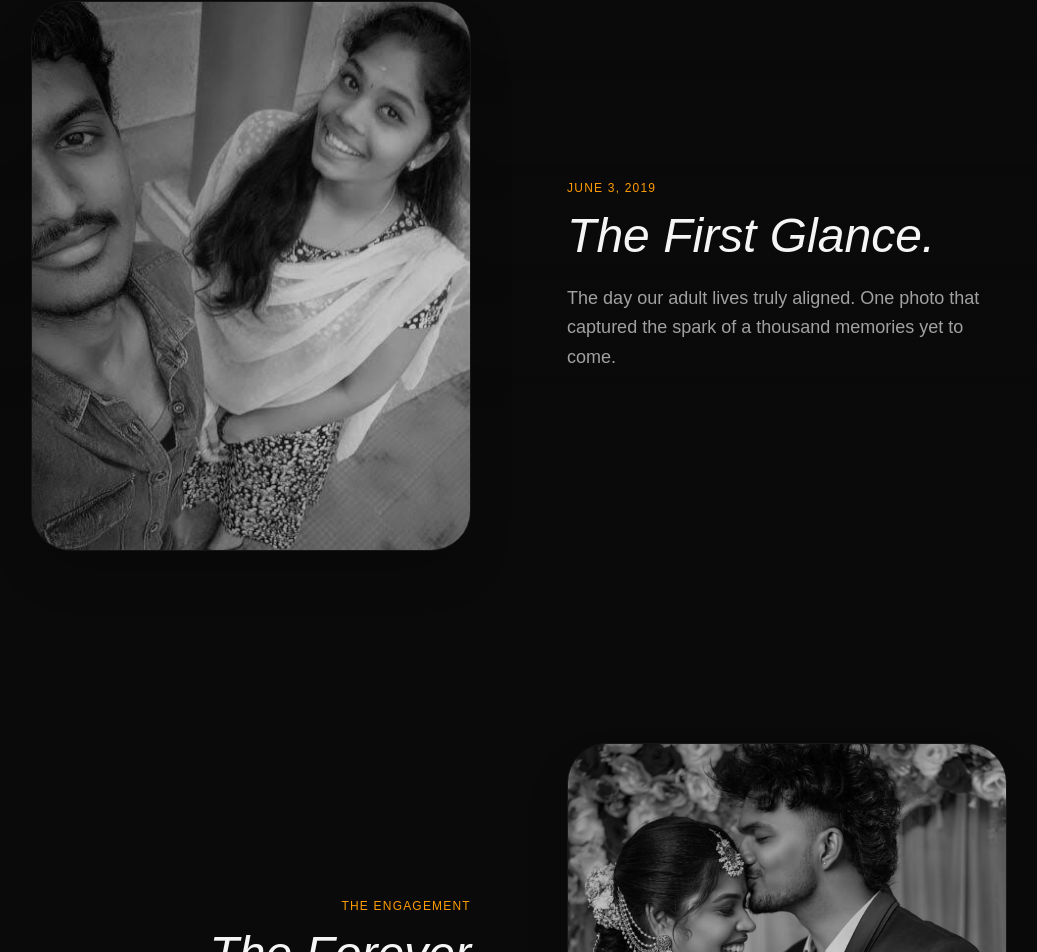
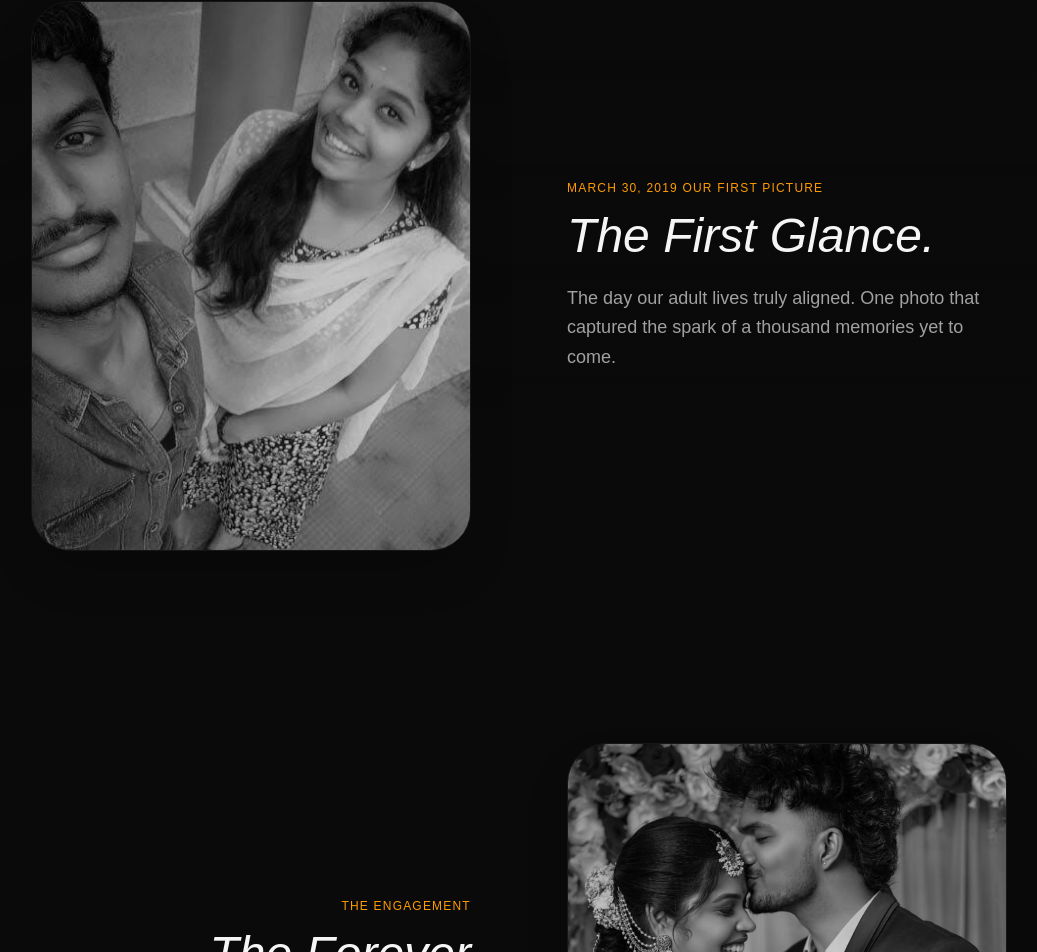
Before and after one commit to kichukishore/marriage_invitation, a Next.js app: page /marriage_invitation/ in a window 1280 px wide. Shown: the part 1352-2304 px from the top of the page, without its empty margins (121-1158 px from the left). Built offline with nearby package versions, Linux system fonts and the light colour scheme.

Commit message:
Update date and caption for first picture

```diff
--- a/app/page.tsx
+++ b/app/page.tsx
@@ -149,7 +149,7 @@ const downloadInvite = async () => {
               <div className="absolute inset-0 bg-black/20" />
             </div>
             <div className="w-full md:w-1/2">
-              <p className="text-amber-500 font-medium tracking-widest text-xs mb-4 uppercase">June 3, 2019</p>
+              <p className="text-amber-500 font-medium tracking-widest text-xs mb-4 uppercase">March 30, 2019 Our First Picture</p>
               <h3 className="text-4xl md:text-5xl font-light mb-6 text-neutral-100 italic">The First Glance.</h3>
               <p className="text-neutral-400 font-light leading-relaxed text-lg">
                 The day our adult lives truly aligned. One photo that captured the spark of a thousand memories yet to come.
```
